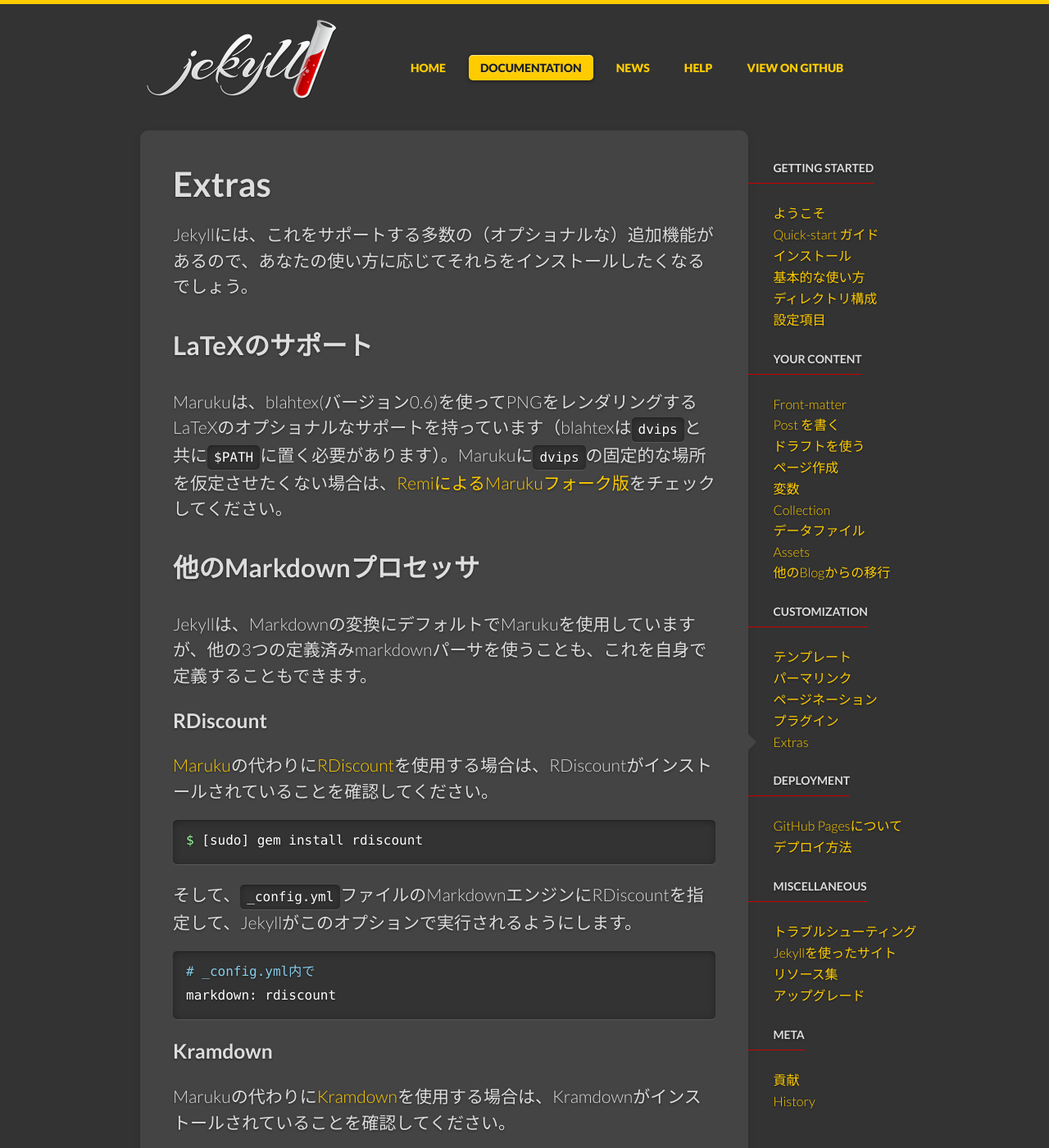
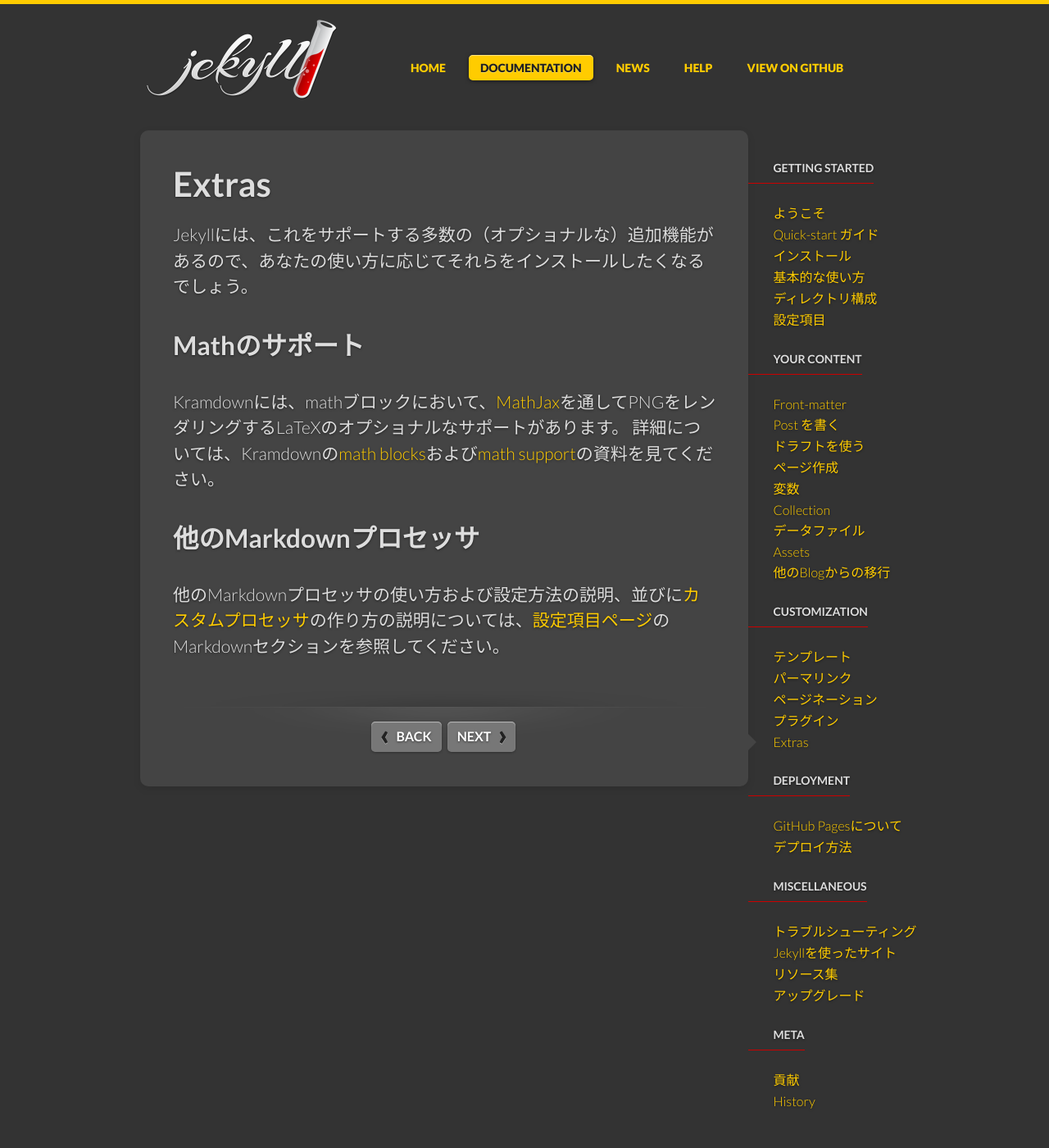
Before and after one commit to jekyllrb-ja/jekyllrb-ja.github.io, a Jekyll site: the page built from _docs/extras.md, in a window 1280 px wide and 1400 px high. Shown: the whole window at 82% size. Built offline with Jekyll 4.4.1, drawn with Linux system fonts in a browser that asks for light colours; nearby versions of some CDN libraries; comment, search, counter and statistics services are not loaded; some of the changed text lies outside the part shown.

Commit message:
update extras.md fix #165

```diff
--- a/_docs/extras.md
+++ b/_docs/extras.md
@@ -23,19 +24,17 @@
 may want to install, depending on how you plan to use Jekyll.
 -->
 
-## LaTeXのサポート
+## Mathのサポート
 
 <!--original
-## LaTeX Support
+## Math Support
 -->
 
-Marukuは、blahtex(バージョン0.6)を使ってPNGをレンダリングするLaTeXのオプショナルなサポートを持っています（blahtexは`dvips`と共に`$PATH`に置く必要があります）。Marukuに`dvips`の固定的な場所を仮定させたくない場合は、[RemiによるMarukuフォーク版](http://github.com/remi/maruku)をチェックしてください。
+Kramdownには、mathブロックにおいて、[MathJax](http://www.mathjax.org/)を通してPNGをレンダリングするLaTeXのオプショナルなサポートがあります。
+詳細については、Kramdownの[math blocks](http://kramdown.gettalong.org/syntax.html#math-blocks)および[math support](http://kramdown.gettalong.org/converter/html.html#math-support)の資料を見てください。
 
 <!--original
-Maruku comes with optional support for LaTeX to PNG rendering via blahtex
-(Version 0.6) which must be in your `$PATH` along with `dvips`. If you need
-Maruku to not assume a fixed location for `dvips`, check out [Remi’s Maruku
-fork](http://github.com/remi/maruku).
+Kramdown comes with optional support for LaTeX to PNG rendering via [MathJax](http://www.mathjax.org/) within math blocks. See the Kramdown documentation on [math blocks](http://kramdown.gettalong.org/syntax.html#math-blocks) and [math support](http://kramdown.gettalong.org/converter/html.html#math-support) for more details.
 -->
 
 ## 他のMarkdownプロセッサ
@@ -44,173 +43,8 @@
 ## Alternative Markdown Processors
 -->
 
-Jekyllは、Markdownの変換にデフォルトでMarukuを使用していますが、他の3つの定義済みmarkdownパーサを使うことも、これを自身で定義することもできます。
+他のMarkdownプロセッサの使い方および設定方法の説明、並びに[カスタムプロセッサ](/docs/configuration/#custom-markdown-processors)の作り方の説明については、[設定項目ページ](/docs/configuration/#markdown-options)のMarkdownセクションを参照してください。
 
 <!--original
-While Jekyll defaults to using Maruku for Markdown conversion, you may use one
-of the other three pre-defined markdown parsers or define your own.
+See the Markdown section on the [configuration page](/docs/configuration/#markdown-options) for instructions on how to use and configure alternative Markdown processors, as well as how to create [custom processors](/docs/configuration/#custom-markdown-processors).
 -->
-
-### RDiscount
-
-<!--original
-### RDiscount
--->
-
-[Maruku](http://github.com/bhollis/maruku)の代わりに[RDiscount](http://github.com/rtomayko/rdiscount)を使用する場合は、RDiscountがインストールされていることを確認してください。
-
-<!--original
-If you prefer to use [RDiscount](http://github.com/rtomayko/rdiscount) instead
-of [Maruku](http://github.com/bhollis/maruku) for Markdown, just make sure you have
-it installed:
--->
-
-{% highlight bash %}
-$ [sudo] gem install rdiscount
-{% endhighlight %}
-
-<!--original
-{% highlight bash %}
-$ [sudo] gem install rdiscount
-{% endhighlight %}
--->
-
-そして、`_config.yml`ファイルのMarkdownエンジンにRDiscountを指定して、Jekyllがこのオプションで実行されるようにします。
-
-<!--original
-And then specify RDiscount as the Markdown engine in your `_config.yml` file to
-have Jekyll run with that option.
--->
-
-{% highlight yaml %}
-# _config.yml内で
-markdown: rdiscount
-{% endhighlight %}
-
-<!--original
-{% highlight yaml %}
-# In _config.yml
-markdown: rdiscount
-{% endhighlight %}
--->
-
-### Kramdown
-
-<!--original
-### Kramdown
--->
-
-Marukuの代わりに[Kramdown](http://kramdown.rubyforge.org/)を使用する場合は、Kramdownがインストールされていることを確認してください。
-
-<!--original
-You can also use [Kramdown](http://kramdown.rubyforge.org/) instead of Maruku
-for Markdown. Make sure that Kramdown is installed:
--->
-
-{% highlight bash %}
-$ [sudo] gem install kramdown
-{% endhighlight %}
-
-<!--original
-{% highlight bash %}
-$ [sudo] gem install kramdown
-{% endhighlight %}
--->
-
-これで、`_config.yml`ファイルのMarkdownエンジンにKramdownが指定できます。
-
-<!--original
-Then you can specify Kramdown as the Markdown engine in `_config.yml`.
--->
-
-{% highlight yaml %}
-# _config.yml内で
-markdown: kramdown
-{% endhighlight %}
-
-<!--original
-{% highlight yaml %}
-# In _config.yml
-markdown: kramdown
-{% endhighlight %}
--->
-
-KramdownにはHTML出力をカスタマイズするためのさまざまなオプションがあります。[Configuration](/docs/configuration/)ページで、Jekyllで使われるデフォルトのオプションが一覧できます。オプションの完全なリストは[Kramdownのウェブサイト](http://kramdown.rubyforge.org/options.html)にあります。
-
-<!--original
-Kramdown has various options for customizing the HTML output. The
-[Configuration](/docs/configuration/) page lists the default options used by
-Jekyll. A complete list of options is also available on the [Kramdown
-website](http://kramdown.rubyforge.org/options.html).
--->
-
-### ユーザーによる定義
-
-<!--original
-### User-Defined
--->
-
-これら4つの組み込みMarkdownパーサが全く気に入らないって？問題ありません。このようにプラグインを定義できますから。
-
-<!--original
-So, you're totally at odds with our four built-in markdown parsers, eh? No
-sweat. You can define one as a plugin:
--->
-
-{% highlight ruby %}
-require 'jekyll'
-require 'some_renderer'
-
-class Jekyll::Converters::Markdown::MyCustomParser
-  def initialize(config)
-    @site_config = config
-  end
-
-  def convert(content)
-    # (ここでは_必ず_レンダリング後の結果の文字列を返します)
-    SomeRenderer.new(@site_config).to_html(content)
-  end
-end
-{% endhighlight %}
-
-<!--original
-{% highlight ruby %}
-require 'jekyll'
-require 'some_renderer'
-
-class Jekyll::Converters::Markdown::MyCustomParser
-  def initialize(config)
-    @site_config = config
-  end
-
-  def convert(content)
-    # (this _must_ return the resulting String after the rendering)
-    SomeRenderer.new(@site_config).to_html(content)
-  end
-end
-{% endhighlight %}
--->
-
-用意ができたら、`_config.yml`ファイルであなた仕様のmarkdownパーサを使うよう指定します。
-
-<!--original
-Once you've got that setup, ask Jekyll to use your custom markdown parser in
-your `_config.yml` file:
--->
-
-{% highlight yaml %}
-markdown: MyCustomParser
-{% endhighlight %}
-
-<!--original
-{% highlight yaml %}
-markdown: MyCustomParser
-{% endhighlight %}
--->
-
-(注：ここでは大文字小文字は区別され、`Jekyll::Converters::Markdown`の後の部分だけとする)。これで完成です！
-
-<!--original
-(Note that this **is case-sensitive**, and is only the piece after
-`Jekyll::Converters::Markdown`.) And there you are!
--->
```
Also changed, not shown: other parts of _docs/extras.md (+1 -0 lines).
